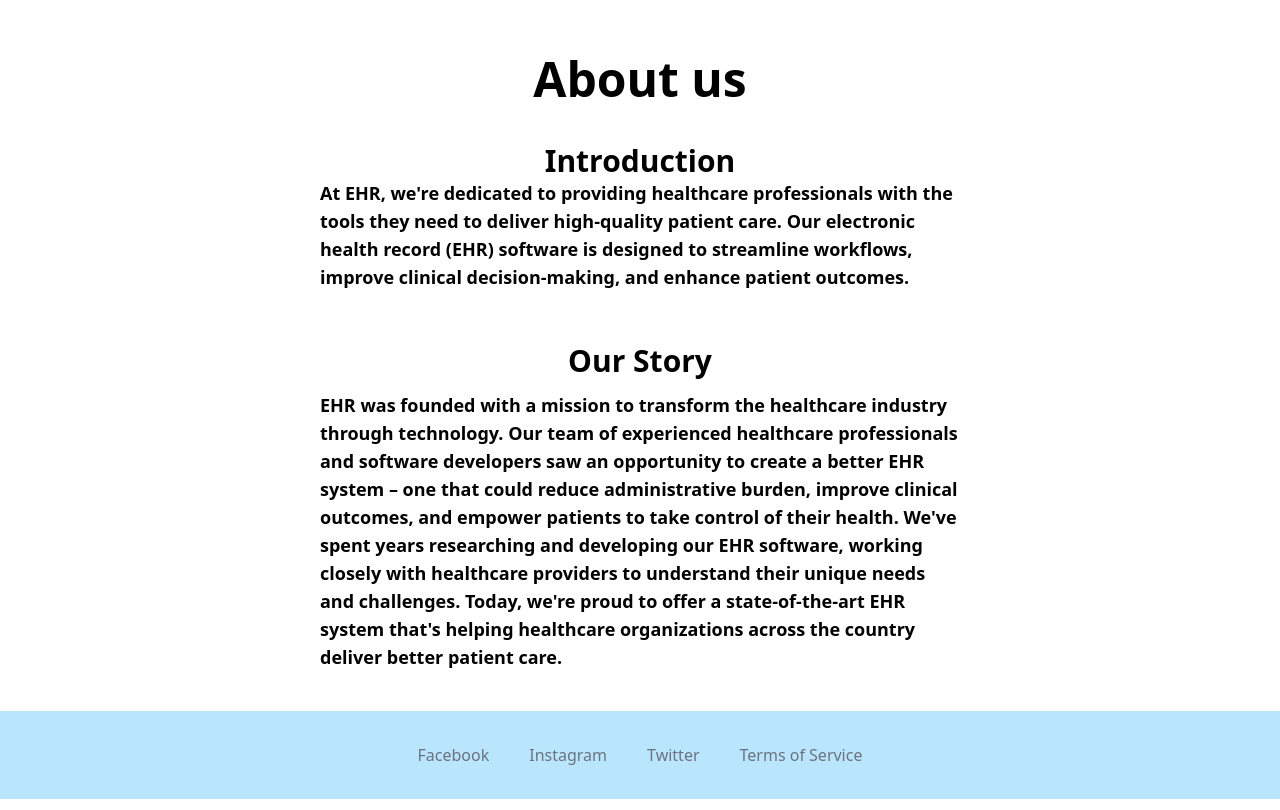
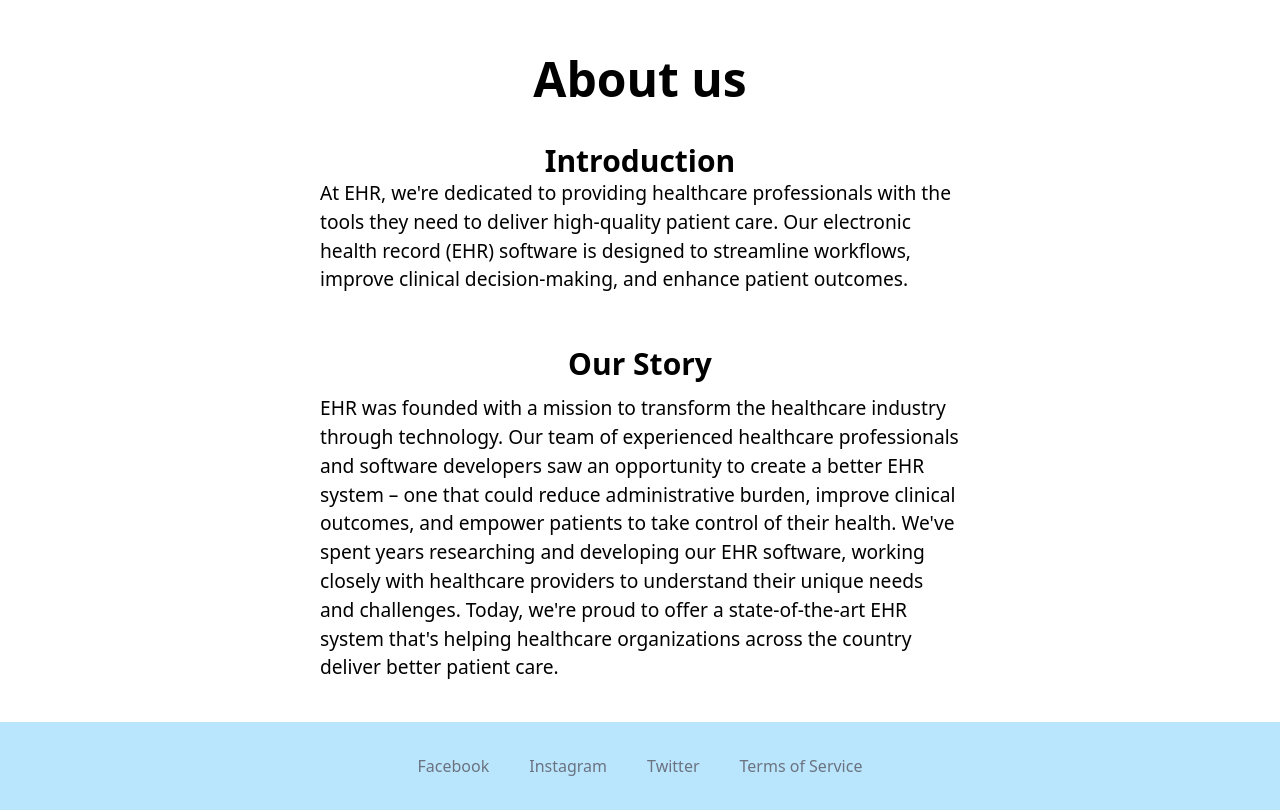
Before and after one commit to Error404-5-0/Electronic-health-record-frontend, a React (Create React App) app: page / in a window 1280 px wide. Shown: the part 913-1723 px from the top of the page. Built offline with nearby package versions, Linux system fonts and the light colour scheme.

Commit message:
home changes

```diff
--- a/src/components/Hero.js
+++ b/src/components/Hero.js
@@ -14,7 +14,7 @@ export default function Hero() {
           <h3 className="flexitem text-5xl font-bold font-3xl">
             Electronic Health Record
           </h3>
-          <div id="hero-content" className="flexitem">
+          <div id="" className="hero-content flexitem">
             Lorem Ipsum1 is simply dummy text of the printing and typesetting
             industry. Lorem Ipsum has been the industry's standard dummy text
             ever since the 1500s, when an unknown printer took a galley of type
@@ -28,14 +28,14 @@ export default function Hero() {
         </div>
       </div>
 
-      <section className="pt-10 text-5xl font-bold">
+      <section className="pt-10 ">
         <div className="text-5xl font-bold text-center pb-10"> About us </div>
         {/* <div className="para mt-20 text-lg w-1/2 m-auto">Lorem Ipsum1 is simply dummy text of the printing and typesetting industry. Lorem Ipsum has been the industry's standard dummy text ever since the 1500s, when an unknown printer took a galley of type and scrambled it to make a type specimen book. It has survived not only five centuries, but also the leap into electronic typesetting, remaining essentially unchanged. It was popularised in the 1960s with the release of Letraset sheets containing Lorem Ipsum passages, and more recently with desktop publishing software like Aldus PageMaker including versions of Lorem Ipsum</div> */}
         <div className="text-center  sub-topic-about text-3xl font-bold ">
           {" "}
           Introduction{" "}
         </div>
-        <div className="para  text-lg w-1/2 m-auto pb-10">
+        <div className="para hero-content w-1/2 m-auto pb-10">
           At EHR, we're dedicated to providing healthcare professionals with the
           tools they need to deliver high-quality patient care. Our electronic
           health record (EHR) software is designed to streamline workflows,
@@ -45,7 +45,7 @@ export default function Hero() {
           {" "}
           Our Story{" "}
         </div>
-        <div className="pb-10 para text-lg w-1/2 m-auto">
+        <div className="hero-content pb-10 para w-1/2 m-auto">
           EHR was founded with a mission to transform the healthcare industry
           through technology. Our team of experienced healthcare professionals
           and software developers saw an opportunity to create a better EHR
--- a/src/index.css
+++ b/src/index.css
@@ -37,7 +37,7 @@
   /* font-size; */
 }
 
-#hero-content{
+.hero-content{
   font-size:larger;
 }
 
```
